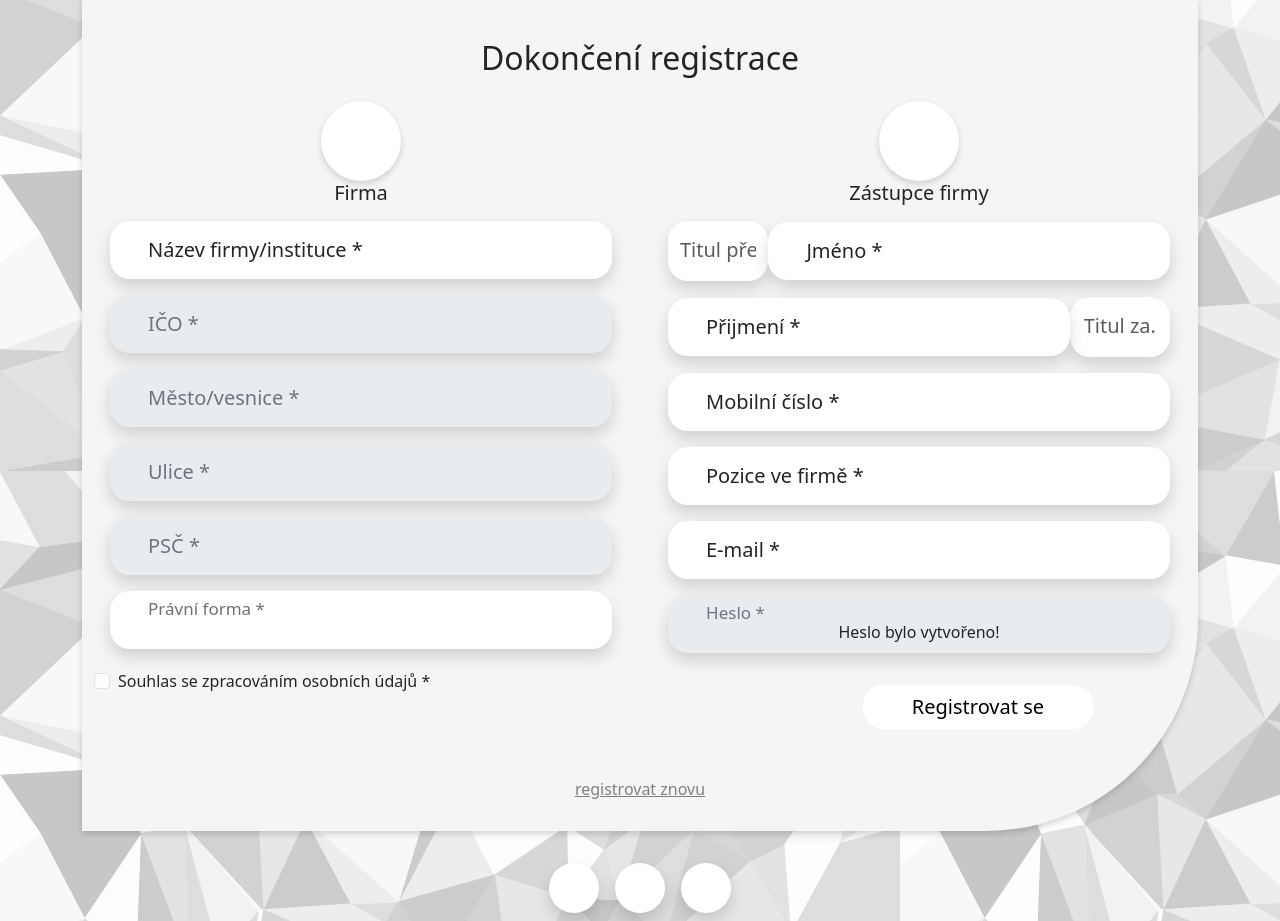
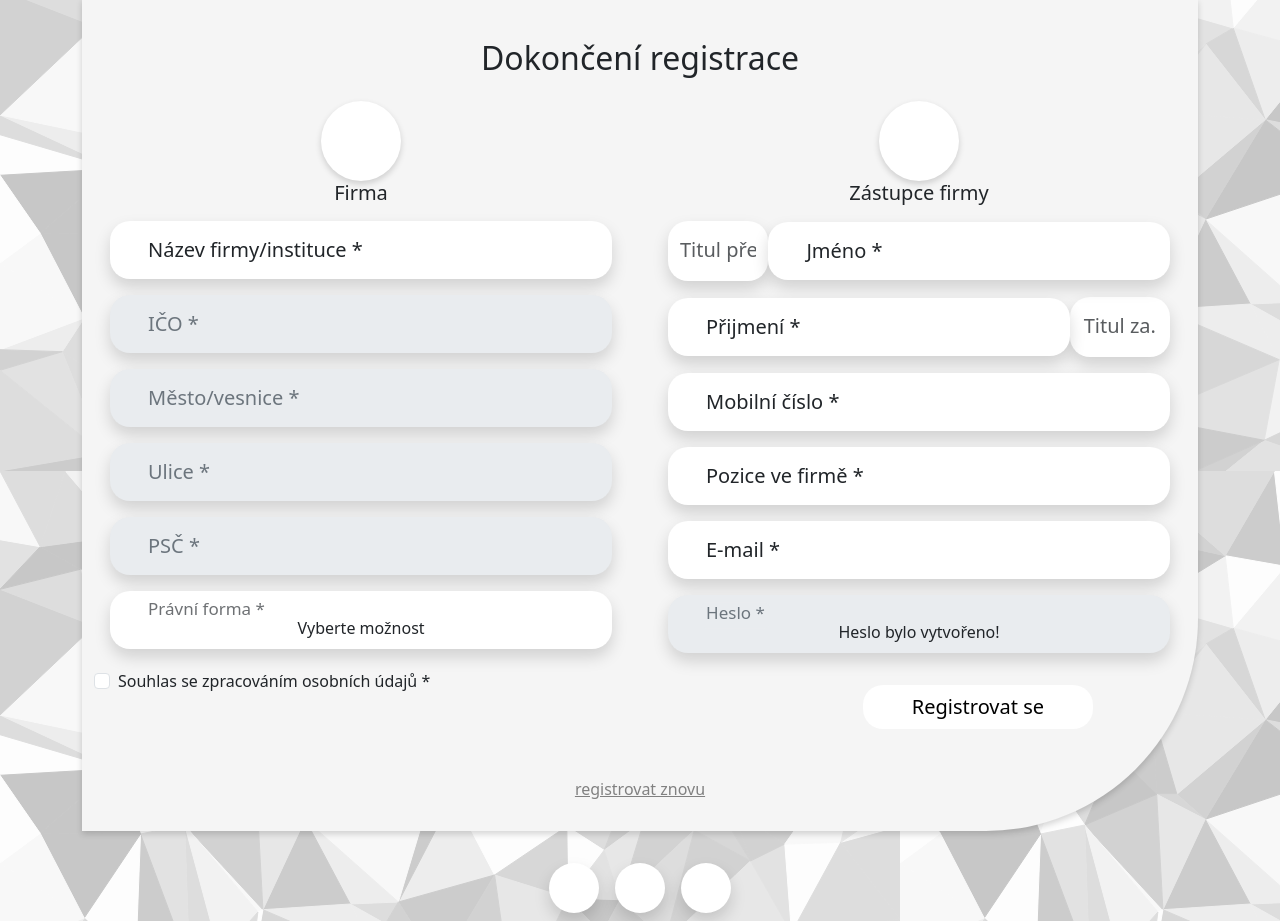
Before and after one commit to martinrumisek/booking_praxi, a CodeIgniter 4 app: the page made by app/Views/continuation_register.php in a window 1280 px wide. Shown: the part 129-1050 px from the top of the page. Run offline with PHP 8.4 and a stand-in for CodeIgniter, Linux system fonts and the light colour scheme; the template is opened without the code that fills it, so the values that code supplies are empty; some libraries are stand-ins or nearby versions.

Commit message:
Úprava nabídky právních forem.

```diff
--- a/app/Views/continuation_register.php
+++ b/app/Views/continuation_register.php
@@ -174,7 +174,7 @@
                                 </div>
                                 <div class="m-3 form-floating">
                                     <select class="form-control text-center login-input shadow" name="select_subject" id="select_subject" data-bs-toggle="tooltip" data-bs-placement="bottom">
-                                        <option value="0"></option>
+                                        <option disabled selected value="0">Vyberte možnost</option>
                                         <option value="1">Fyzická osoba</option>
                                         <option value="2">Právnická osoba</option>
                                     </select>
@@ -338,7 +338,7 @@
     };
     const tooltipCheckbox = new bootstrap.Tooltip(checkboxInput, {
         html: true,
-        title: 'Musíte souhlasit se zpracováním dat!',
+        title: 'Váš je nutný!',
         trigger: 'manual',
     });
     const checkCheckbox = () => {
```
